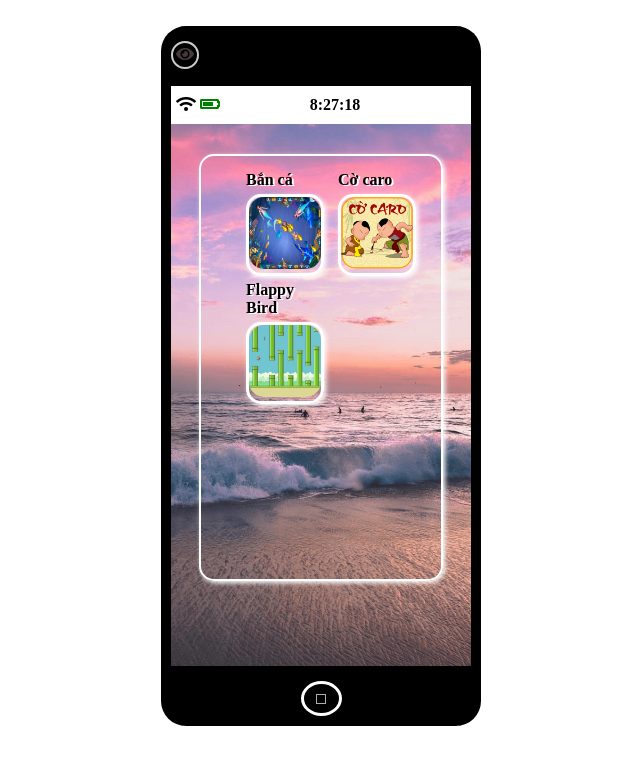
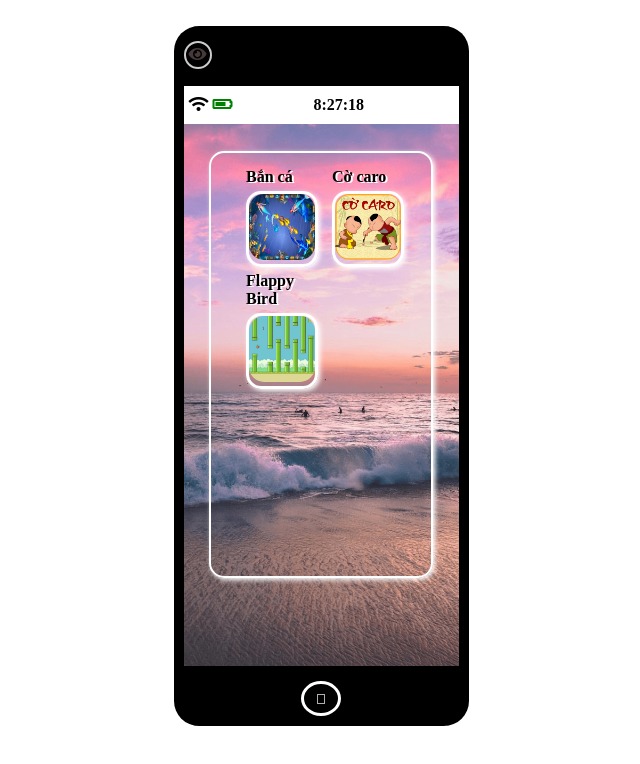
Before and after one commit to pinchet123/phone, a plain HTML site: page index.html in a window 1280 px wide. Shown: the whole page, without its empty margins (319-959 px from the left). Drawn offline with nearby package versions, Linux system fonts and the light colour scheme.

Commit message:
fix width

```diff
--- a/assets/css/style.css
+++ b/assets/css/style.css
@@ -4,7 +4,7 @@
 }
 
 body {
-    width: 300px;
+    width: 275px;
     margin: 2% auto;
     height: 700px;
     position: relative;
@@ -149,7 +149,7 @@ div.wrap-main {
     width: 100%;
     flex-wrap: wrap;
     margin: auto;
-    margin: 10px 35px;
+    margin: 10px 25px;
 }
 
 div.main_item-game {
```
